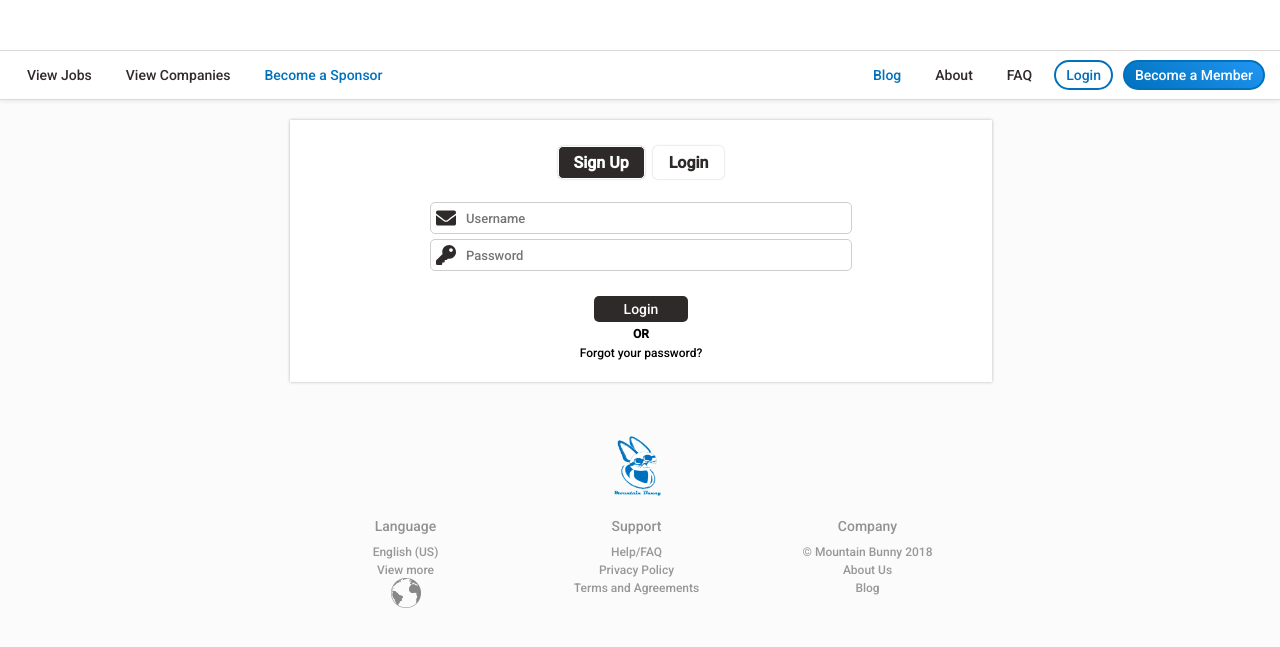
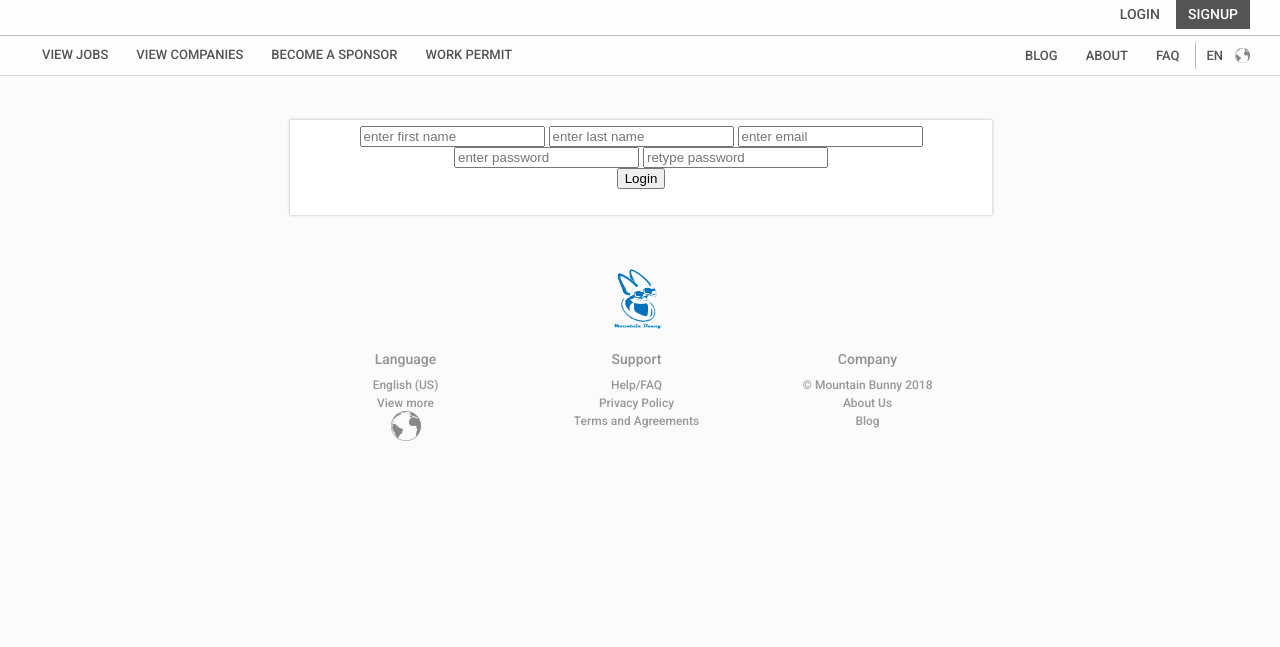
Before and after one commit to Baxter-FIndAJob/Find-A-Job, a PHP site: page /login.php in a window 1280 px wide. Shown: the top 647 px of the page. Run offline with PHP 8.4, Linux system fonts and the light colour scheme; some libraries are stand-ins or nearby versions.

Commit message:
last ugandan meme
no u

```diff
--- a/login.php
+++ b/login.php
@@ -15,54 +15,50 @@
 	</head>
 	<body>
 		<!-- HEADER -->
-		<div id="header" class="header">
-			<div class="search container">
+		<div class="header">
+			<div class="top container">
+				<div class="text_container right">
+					<a class="text_content login">LOGIN</a>
+					<a class="text_content signup">SIGNUP</a>
+				</div>
 
 			</div>
-			<div class="text container">
-				<div class="left">
-					<a class="textContent view_jobs" href="/findajob">View Jobs</a>
-					<a class="textContent view_companies">View Companies</a>
-					<a class="textContent sponsorship">Become a Sponsor</a>
+			<div class="bottom container">
+				<div class="text_container left">
+					<a class="text_content view_jobs">VIEW JOBS</a>
+					<a class="text_content view_companies">VIEW COMPANIES</a>
+					<a class="text_content sponsorship">BECOME A SPONSOR</a>
+					<a class="text_content work_permit">WORK PERMIT</a>
+					<input type="text" class="search_content job_search" placeholder="Search by Job title" hidden="true" />
+					<input type="text" class="search_content location_search" placeholder="Search by Location" hidden="true" />
 				</div>
-				<div class="right">
-					<a class="textContent blog">Blog</a>
-					<a class="textContent about">About</a>
-					<a class="textContent faq">FAQ</a>
-					<a class="textContent login">Login</a>
-					<a class="textContent signup" href="login.php">Become a Member</a>
+				<div class="text_container right">
+					<a class="text_content blog">BLOG</a>
+					<a class="text_content about">ABOUT</a>
+					<a class="text_content faq">FAQ</a>
+					<a class="text_content language">EN</a><img src="assets/images/globe_img.png" class="language_globe">
 				</div>
 			</div>
 		</div>
 
 		<div id="page_holder" class="page_holder">
-			<div class="form_holder" method="post" action="login.php" >
-				<div class="form_options">
-					<h4 class="active_selection">Sign Up</h4>
-					<h4 class="inactive_selection">Login</h4>
-				</div>
-
-				<div class="login_holder" class-type="active_selection">
-					<div class="inputwithText" class-type="Email">
-						<input class="Input" maxlength="255" type="Text" placeholder="Username">
-						 <i class="fas fa-envelope"></i>
-					</div>
-					<div class="inputwithText" class-type="Password">
-						<input class="Input" maxlength="255" type="Password" placeholder="Password">
-						<i class="fas fa-key"></i>
-					</div>
+			<div class="form_holder" method="post">
+				<form class="signup_container active_selection" onsubmit="return validate();">
+					<input id="firstName" placeholder="enter first name" / type="Text">
+					<input id="lastName" placeholder="enter last name" / type="Text">
+					<input id="email" placeholder="enter email" / type="Email">
+					<input id="password" placeholder="enter password" / type="Password">
+					<input id="retypePassword" placeholder="retype password" / type="Password">
 					<br>
-					<button type="submit" class="submit">Login</button>
-					<h3>OR</h3>
-					<h4>Forgot your password?</h4>
-				</div>
+					<button type="submit" value="register" class="button">Login</button>
+				</form>
 			</div>
 		</div>
 		<br>
 		<br>
 		<div class="footer_menu">
 			<br>
-				<img src="companyLogo.png" class="company_logo" />
+				<img src="assets/images/companyLogo.png" class="company_logo" />
 			<br>
 			<br>
 				<!-- FOOTER COLUMN 1 -->
@@ -77,7 +73,7 @@
 						<a>View more</a>
 
 					</div>
-					<img src="globe_img.png" class="language_globe" />
+					<img src="assets/images/globe_img.png" class="language_globe" />
 				</div>
 
 				<!-- FOOTER COLUMN 2 -->
@@ -115,5 +111,5 @@
 				<div style="clear: both;"></div>
 			</div>
 		</div>
-
+		<script src="validate.js?v=<?php echo time();?>" type="text/javascript"></script>
 	</body>
--- a/logincss.css
+++ b/logincss.css
@@ -5,100 +5,124 @@ html, body{
 	min-height: 100%;
 }
 
+/** HEADER **/
 .header{
     width: 100%;
     display: inline-block;
-    background: #ffffff;
+    background: #fefefe;
     border-bottom: 1px solid #ded9d9;
-    box-shadow: 0px 0px 5px #dcdcdc;
     position: fixed;
     z-index: 1;
 }
 
-.header .search{
-   display: inline-block;
-   width: 100%;
-   height: 50px;
-   border-bottom: 1px solid #ded9d9;
+/** TOP HEADER **/
+.header .top{
+    display: inline-block;
+    width: 100%;
+    padding-bottom: 5px;
+    border-bottom: 1px solid #babbbb;
 }
 
-.header .text .left{
+.header .top div.right{
     display: inline-block;
-    float: left;
-    margin: 0px 10px;
+    float: right;
+    margin-top: 5px;
+    margin-right: 30px;
+    padding-bottom: 7px;
 }
 
-.header .text{
+.header .top div.right a{
+    padding: 5px 10px;
+    margin: 0px;
+    font-family: 'Roboto';
+    font-weight: 500;
+    font-size: 14px;
+    border: 2px solid #ffffff00;
+    color: #555454;
+    cursor: pointer;
+}
+
+.header .top div.right a.signup{
+    background: #555454;
+    color: #ffffff;
+}
+
+/** BOTTOM HEADER **/
+.header .bottom{
     display: inline-block;
     width: 100%;
 }
 
-.header .text .left a.textContent{
-    padding: 5px 10px;
-    margin: 5px;
-    font-family: 'Roboto';
-    color: #312a2a;
-    font-weight: 401;
-    font-size: 14px;
-    display: block;
+.header .bottom div.left{
+    display: inline-block;
     float: left;
-    border: 2px solid #fff;
-    cursor: pointer;
-    text-decoration: none;
-    outline: none;
+    margin-top: 5px;
+    padding-bottom: 7px;
+    margin-left: 30px;
 }
 
-.header .text .left a.sponsorship{
-    color: #0071BC;
+.header .bottom div.left a{
+    padding: 5px 10px;
+    margin: 0px;
+    font-family: 'Roboto';
+    font-weight: 450;
+    font-size: 13px;
+    color: #555454;
+    border: 2px solid #ffffff00;
+    cursor: pointer;
 }
 
-.header .text .right{
+.header .bottom div.left input.search_content{
+    padding: 5px 0px;
+    padding-left: 40px;
+    padding-right: 15px;
+    width: 140px;
+    border: 1px solid #b9bbbb;
+    border-radius: 15px;
+    font-family: 'Roboto';
+    font-size: 13px;
+    font-weight: 580;
+    color: #555454;
+    outline: none;
+    transition: all, .35s;
+
+}
+
+.header .bottom div.left input.job_search{
+    background-image: url(assets/images/case_img.png);
+    background-position: 7px -2px;
+    background-size: 24px 29px;
+    background-repeat: no-repeat;
+}
+
+.header .bottom div.right{
     display: inline-block;
     float: right;
-    margin: 0px 10px;
+    margin-top: 5px;
+    padding-bottom: 7px;
+    margin-right: 30px;
 }
 
-.header .text .right a.textContent{
+.header .bottom div.right a{
     padding: 5px 10px;
-    margin: 5px;
+    margin: 0px;
     font-family: 'Roboto';
-    font-weight: 401;
-    font-size: 14px;
-    color: #312a2a;
-    display: block;
-    float: left;
-    border: 2px solid #fff;
+    font-weight: 450;
+    font-size: 13px;
+    color: #555454;
+    border: 2px solid #ffffff00;
     cursor: pointer;
-    text-decoration: none;
-    transition: all .25s;
 }
 
-.header .text .right a.blog{
-    color: #0071BC;
+.header .bottom div.right a.language{
+    border-left: 1px solid #bbbbbb;
 }
 
-.header .text .right a.login{
-    background: none;
-    border: 2px solid #0071BC;
-    color: #0071BC;
-    border-radius: 15px;
+.header .bottom div.right img.language_globe{
+    width: 15px;
+    position: relative;
+    top: 3px;
 }
-
-.header .text .right a.signup{
-    background: #ff6d3f;
-    border: 2px solid #0071BC;
-    color: #ffffff;
-    border-radius: 15px;
-    background: -webkit-linear-gradient(600deg, #2196F3, #0071BC);
-    background: -moz-linear-gradient(600deg, #2196F3, #0071BC);
-    background: -ms-linear-gradient(600deg, #2196F3, #0071BC);
-    background: -o-linear-gradient(600deg, #2196F3, #0071BC);
-}
-
-.header .text .right a.signup:hover{
-    color: #ffffff;
-}
-
 
 .page_holder{
     width: 700px;
@@ -110,7 +134,7 @@ html, body{
 
 .form_holder{
     width: 700px;
-    height: 250px;
+    height: auto;
     border: 1px solid #fffdfd;
     box-shadow: 0px 0px 3px #b5b5b5;
     background: #ffffff;
@@ -119,87 +143,8 @@ html, body{
     left: -500px;
     text-align: center;
     padding: 5px 0px;
+    padding-bottom: 25px;
 }
-
-.form_options h4{
-    padding: 6px 15px;
-    margin: 20px 2px;
-    font-family: 'Roboto';
-    border-radius: 5px;
-    border: 1px solid #ffffff;
-    box-shadow: 0px 0px 2px rgba(123, 123, 123, 0.49);
-    display: inline-block;
-    cursor: pointer;
-    color: #2f2a2a;
-}
-
-.form_options h4.active_selection {
-    background: #2f2a2a;
-    color: white;
-}
-
-
-.login_holder div input{
-    padding: 0px 35px;
-    margin: 3px 0px;
-    width: 350px;
-    max-width: 80%;
-    height: 30px;
-    border-radius: 5px;
-    border: 1px solid #cecece;
-    color: #2f2a2a;
-    outline: none;
-    background: transparent;
-    font-family: 'Roboto';
-    font-size: 13px;
-    font-weight: 500;
-}
-
-.login_holder div.inputwithText{
-    height: 37px;
-}
-
-.login_holder div svg{
-    font-size: 20px;
-    color: #2f2a2a;
-    display: block;
-    position: relative;
-    bottom: 29px;
-    left: 145px;
-}
-
-.login_holder button{
-    padding: 5px 30px;
-    border: 0px;
-    border-radius: 5px;
-    background: #2f2a2a;
-    color: white;
-    font-family: 'Roboto';
-    font-weight: 450;
-    font-size: 14px;
-    margin: 5px 0px;
-    outline: none;
-    cursor: pointer;
-}
-
-.login_holder h3{
-    font-family: 'Roboto';
-    font-weight: 610;
-    font-size: 12px;
-    padding: 0;
-    margin: 0;
-}
-
-.login_holder h4{
-    font-family: 'Roboto';
-    font-weight: 510;
-    font-size: 12px;
-    padding: 0;
-    margin: 5px 0px;
-    cursor: pointer;
-}
-
-
 
 
 /** Footer **/
@@ -210,8 +155,8 @@ html, body{
 }
 
 .footer_menu .company_logo{
-	height: 60px;
-	user-select: none;
+    height: 60px;
+    user-select: none;
 }
 
 .footer_menu div.footer_column{
@@ -219,7 +164,6 @@ html, body{
     float: left;
     width: 33%;
 }
-
 
 .footer_menu div.footer_column .selection_name{
     width: 100%;
@@ -235,9 +179,6 @@ html, body{
     margin: 0 0 8px;
 }
 
-
-
-
 .footer_menu div.footer_column  div a{
     text-decoration: none;
     font-family: "Roboto";
--- /dev/null
+++ b/validate.js
@@ -0,0 +1,66 @@
+// Locals
+var firstName = document.getElementById("firstName");
+var lastName = document.getElementById("lastName");
+var email = document.getElementById("email");
+var password = document.getElementById("password");
+var retypePassword = document.getElementById("retypePassword");
+var passwordLimit = 6;
+var normalBorder = "1px solid grey";
+
+// Settings up listeners
+firstName.addEventListener("blur", firstName, true);
+lastName.addEventListener("blur", lastName, true);
+email.addEventListener("blur", email, true);
+password.addEventListener("blur", password, true);
+retypePassword.addEventListener("blur", retypePassword, true);
+
+// Function
+function validate(){
+	if(firstName.value == ""){
+		firstName.style.border = "1px solid red";
+		console.log('pranked');
+		return false;
+	}else{
+		firstName.style.border = normalBorder;
+	};
+
+	if(lastName.value == ""){
+		lastName.style.border = "1px solid red";
+		console.log('pranked');
+		return false;
+	}else{
+		lastName.style.border = normalBorder;
+	};
+
+	if(email.value == ""){
+		email.style.border = "1px solid red";
+		console.log('pranked');
+		return false;
+	}else{
+		email.style.border = normalBorder;
+	};
+
+	if(password.value == ""){
+		password.style.border = "1px solid red";
+		console.log('pranked');
+		return false;
+	}else{
+		password.style.border = normalBorder;
+	};
+
+	if(retypePassword.value == ""){
+		password.style.border = "1px solid red";
+		console.log('pranked');
+		return false;
+	}else{
+		retypePassword.style.border = normalBorder;
+	};
+
+	if(retypePassword.value != password){
+		retypePassword.style.border = "1px solid red";
+		console.log('lol ur mom');
+		return false;
+	}else{
+		retypePassword.style.border = normalBorder;
+	};
+}
```
